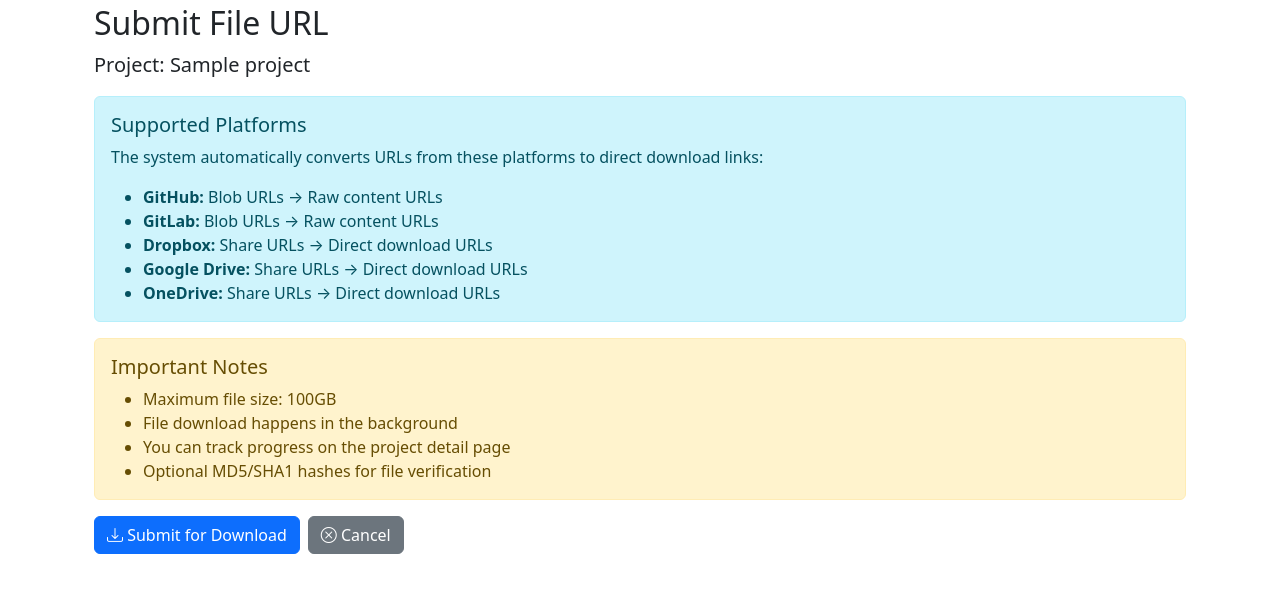
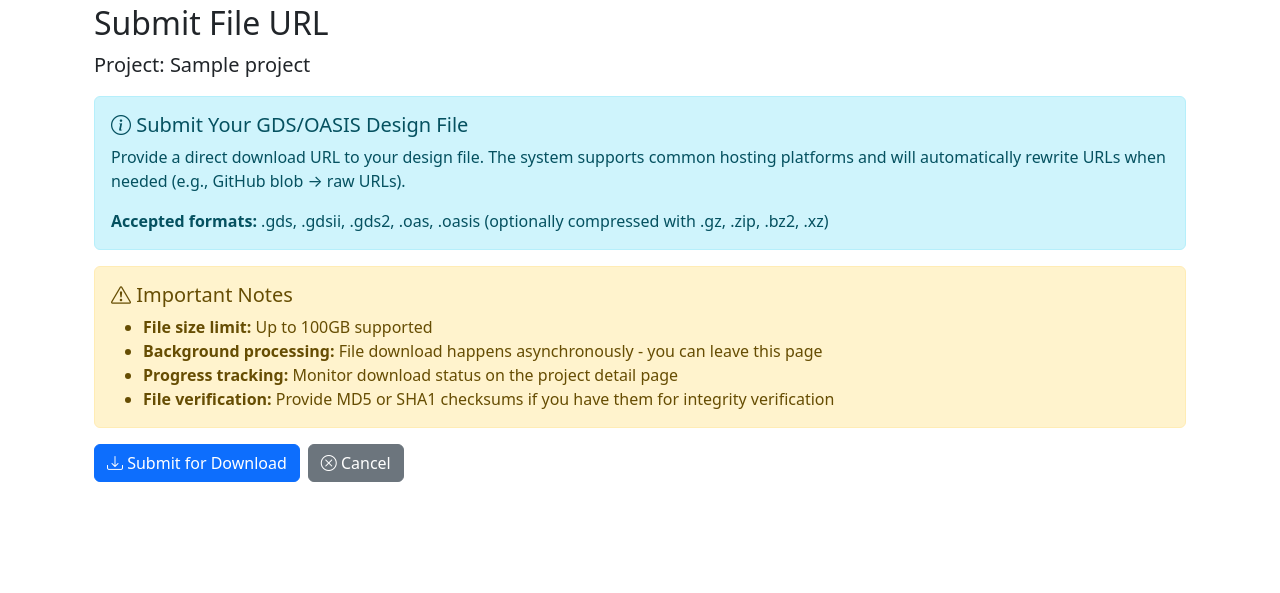
Before and after one commit to wafer-space/platform.wafer.space, a Django app: template wafer_space/templates/projects/project_file_submit_url.html in a window 1280 px wide. Shown: the part 56-649 px from the top of the page. Run offline with Django 5.2, Linux system fonts and the light colour scheme; the template is opened without the code that fills it: most values are stand-ins (such as "Sample title", 1, 10 or a date in 2020); some libraries are stand-ins or nearby versions.

Commit message:
Improve file submission page clarity and accuracy
Updated the Submit File URL template to:
- Remove misleading list of "supported platforms" (not all fully implemented)
- Clarify that URL rewriting happens automatically where supported
- Make file format requirements more prominent
- Improve formatting and clarity of important notes
- Better explain checksum verification purpose

The new content focuses on what users need to know:
- Accepted file formats (GDS/OASIS with compression options)
- File size limits
- Background processing behavior
- Progress tracking location

🤖 Generated with [Claude Code](https://claude.ai/code)

Co-Authored-By: Claude <noreply@anthropic.com>

```diff
--- a/wafer_space/templates/projects/project_file_submit_url.html
+++ b/wafer_space/templates/projects/project_file_submit_url.html
@@ -13,36 +13,37 @@
         <h2>Submit File URL</h2>
         <p class="lead">Project: {{ project.name }}</p>
         <div class="alert alert-info" role="alert">
-          <h5 class="alert-heading">Supported Platforms</h5>
-          <p>The system automatically converts URLs from these platforms to direct download links:</p>
-          <ul class="mb-0">
-            <li>
-              <strong>GitHub:</strong> Blob URLs → Raw content URLs
-            </li>
-            <li>
-              <strong>GitLab:</strong> Blob URLs → Raw content URLs
-            </li>
-            <li>
-              <strong>Dropbox:</strong> Share URLs → Direct download URLs
-            </li>
-            <li>
-              <strong>Google Drive:</strong> Share URLs → Direct download URLs
-            </li>
-            <li>
-              <strong>OneDrive:</strong> Share URLs → Direct download URLs
-            </li>
-          </ul>
+          <h5 class="alert-heading">
+            <i class="bi bi-info-circle"></i> Submit Your GDS/OASIS Design File
+          </h5>
+          <p>
+            Provide a direct download URL to your design file. The system supports common hosting platforms
+            and will automatically rewrite URLs when needed (e.g., GitHub blob → raw URLs).
+          </p>
+          <p class="mb-0">
+            <strong>Accepted formats:</strong> .gds, .gdsii, .gds2, .oas, .oasis (optionally compressed with .gz, .zip, .bz2, .xz)
+          </p>
         </div>
         <form method="post">
           {% csrf_token %}
           {{ form|crispy }}
           <div class="alert alert-warning" role="alert">
-            <h5 class="alert-heading">Important Notes</h5>
+            <h5 class="alert-heading">
+              <i class="bi bi-exclamation-triangle"></i> Important Notes
+            </h5>
             <ul class="mb-0">
-              <li>Maximum file size: 100GB</li>
-              <li>File download happens in the background</li>
-              <li>You can track progress on the project detail page</li>
-              <li>Optional MD5/SHA1 hashes for file verification</li>
+              <li>
+                <strong>File size limit:</strong> Up to 100GB supported
+              </li>
+              <li>
+                <strong>Background processing:</strong> File download happens asynchronously - you can leave this page
+              </li>
+              <li>
+                <strong>Progress tracking:</strong> Monitor download status on the project detail page
+              </li>
+              <li>
+                <strong>File verification:</strong> Provide MD5 or SHA1 checksums if you have them for integrity verification
+              </li>
             </ul>
           </div>
           <div class="d-flex gap-2 mt-3">
```
